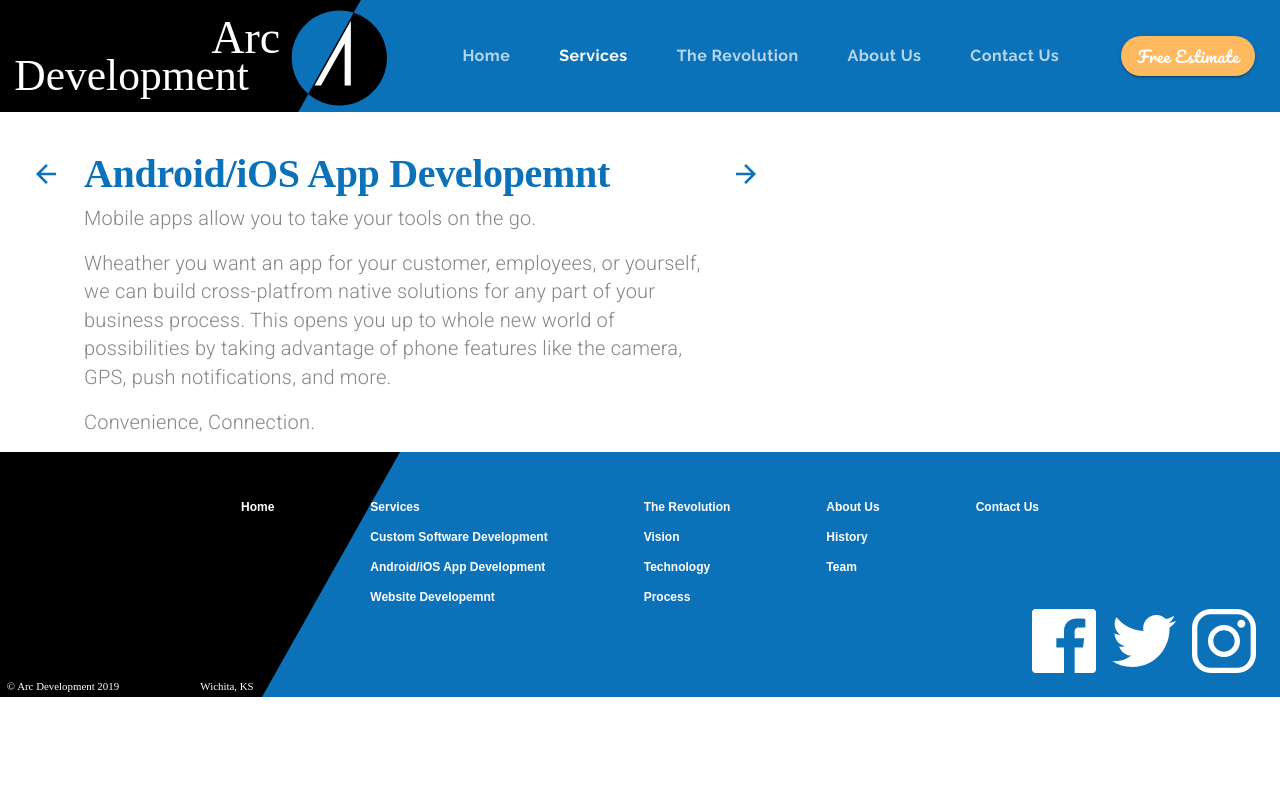
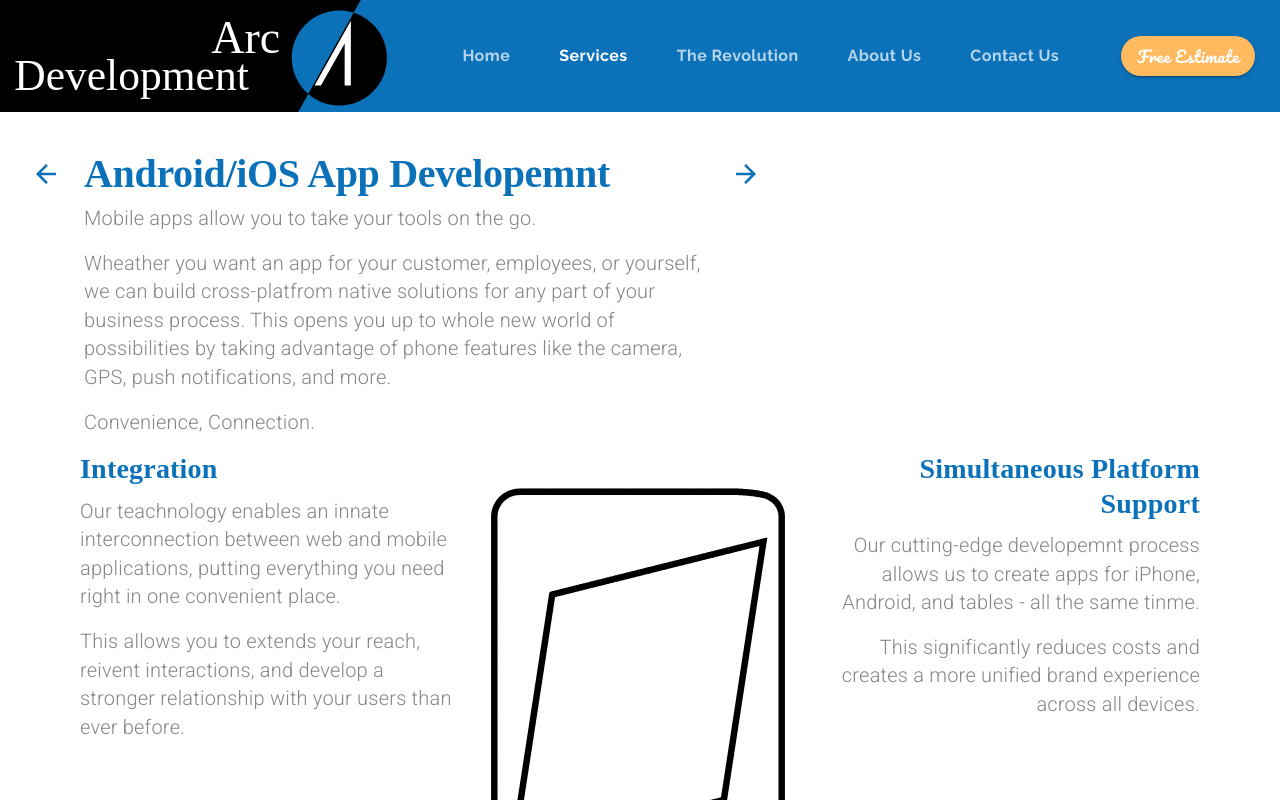
Before and after one commit to arunsinghsnd/NativeCodeLab, a React (Create React App) app: page /mobileapps in a window 1280 px wide. Shown: the top 800 px of the page. Built offline with nearby package versions, Linux system fonts and the light colour scheme.

Commit message:
added the integration and platform support sections

```diff
--- a/src/components/MobileApps.js
+++ b/src/components/MobileApps.js
@@ -13,6 +13,8 @@ import { Link } from "react-router-dom";
 import backArrow from "../assets/backArrow.svg";
 import forwardArrow from "../assets/forwardArrow.svg";
 import Lottie from "react-lottie";
+
+import integrationAnimation from "../animations/integrationAnimation/data.json";
 
 const useStyles = makeStyles(theme => ({
   heading: {
@@ -40,6 +42,15 @@ const MobileApps = props => {
   const matchesMD = useMediaQuery(theme.breakpoints.down("md"));
   const matchesSM = useMediaQuery(theme.breakpoints.down("sm"));
   const matchesXS = useMediaQuery(theme.breakpoints.down("xs"));
+
+  const defaultOptions = {
+    loop: true,
+    autoplay: false,
+    animationData: integrationAnimation,
+    rendererSettings: {
+      preserveAspectRatio: "xMidYMid slice",
+    },
+  };
   return (
     <Grid container direction="column">
       <Grid
@@ -121,6 +132,46 @@ const MobileApps = props => {
           </Grid>
         </Hidden>
       </Grid>
+      <Grid item container direction="row" className={classes.rowContainer}>
+        <Grid item container direction="column" md>
+          <Grid item>
+            <Typography variant="h4" gutterBottom>
+              Integration
+            </Typography>
+          </Grid>
+          <Grid item>
+            <Typography variant="body2" paragraph>
+              Our teachnology enables an innate interconnection between web and
+              mobile applications, putting everything you need right in one
+              convenient place.
+            </Typography>
+            <Typography variant="body2" paragraph>
+              This allows you to extends your reach, reivent interactions, and
+              develop a stronger relationship with your users than ever before.
+            </Typography>
+          </Grid>
+        </Grid>
+        <Grid item md>
+          <Lottie options={defaultOptions}></Lottie>
+        </Grid>
+        <Grid item container direction="column" md>
+          <Grid item>
+            <Typography align="right" variant="h4" gutterBottom>
+              Simultaneous Platform Support
+            </Typography>
+          </Grid>
+          <Grid item>
+            <Typography align="right" variant="body2" paragraph>
+              Our cutting-edge developemnt process allows us to create apps for
+              iPhone, Android, and tables - all the same tinme.
+            </Typography>
+            <Typography align="right" variant="body2" paragraph>
+              This significantly reduces costs and creates a more unified brand
+              experience across all devices.
+            </Typography>
+          </Grid>
+        </Grid>
+      </Grid>
     </Grid>
   );
 };
```
